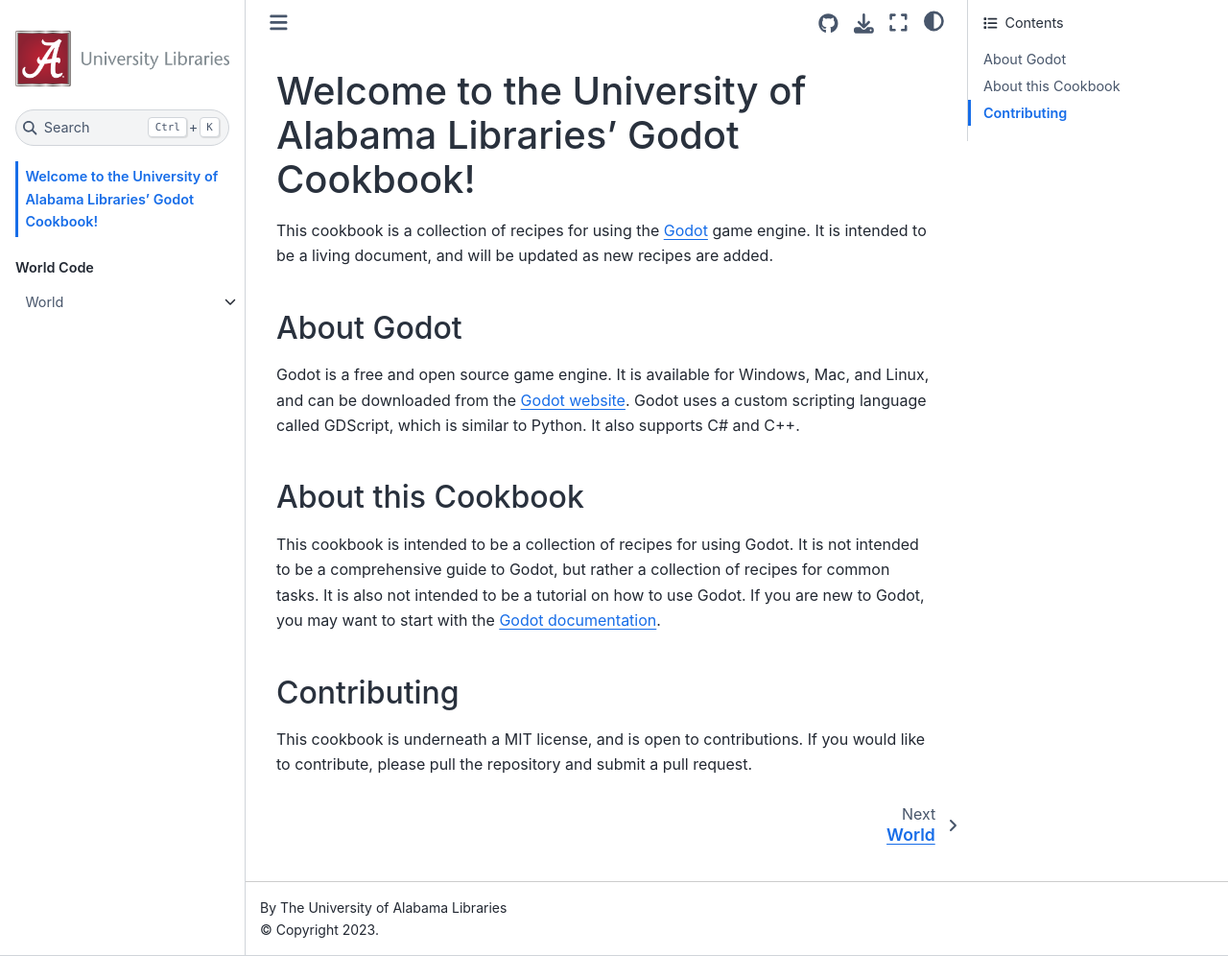
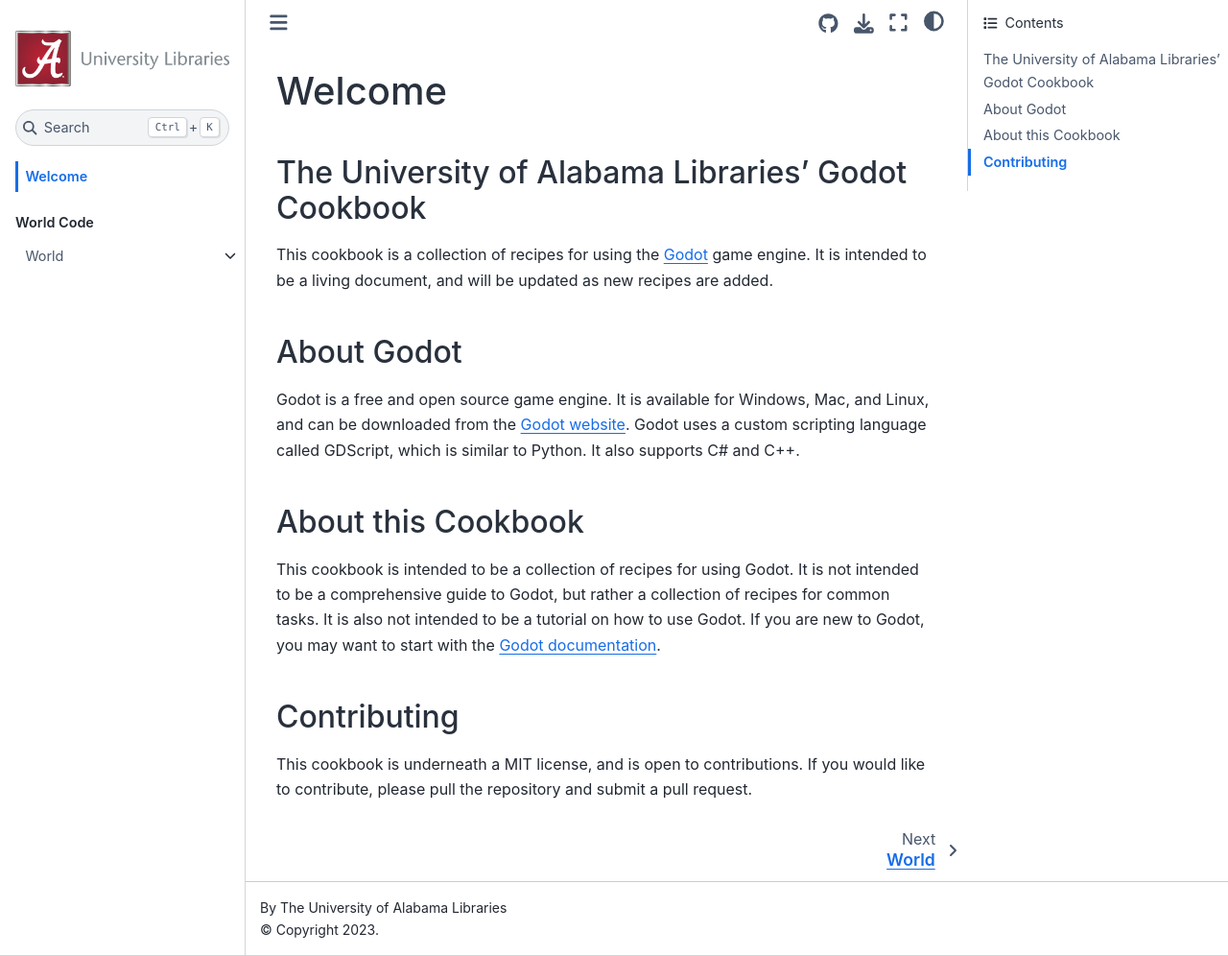
Before and after one commit to AveryUALibrary/Godot-Cookbook, a Jupyter Book: the page built from content/intro.md, in a window 1280 px wide and 996 px high. Shown: the whole window at 96% size. Built offline with Jupyter Book 1.0.4 settings and Sphinx 7.4.7 and the Sphinx Book theme 1.1.4, drawn with Linux system fonts in a browser that asks for light colours.

```diff
--- a/content/intro.md
+++ b/content/intro.md
@@ -1,4 +1,6 @@
-# Welcome to the University of Alabama Libraries' Godot Cookbook!
+# Welcome
+
+## The University of Alabama Libraries' Godot Cookbook
 
 This cookbook is a collection of recipes for using the [Godot](https://godotengine.org/) game engine. It is intended to be a living document, and will be updated as new recipes are added.
 
```
